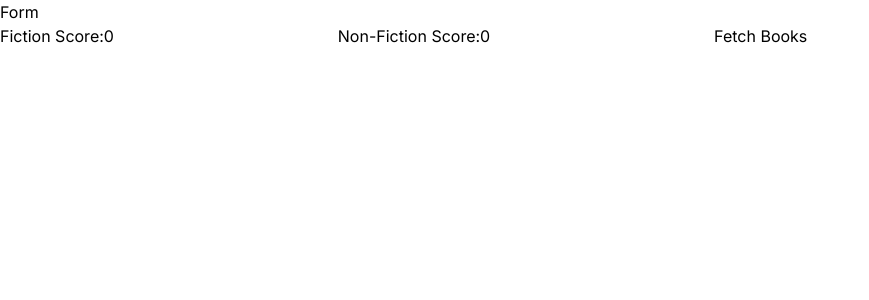
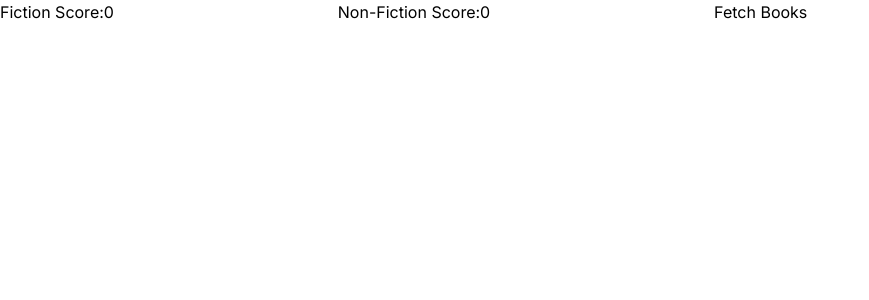
Before and after one commit to Rishi-Mishra0704/book-match-frontend, a Next.js app: page / in a window 1280 px wide. Shown: the top 300 px of the page, without its empty margins (0-869 px from the left). Built offline with nearby package versions, Linux system fonts and the light colour scheme.

Commit message:
refactor code

```diff
--- a/src/app/components/Form.tsx
+++ /dev/null
@@ -1,11 +0,0 @@
-import React from 'react'
-
-const Form = () => {
-  return (
-    <div>
-      Form
-    </div>
-  )
-}
-
-export default Form
--- a/src/app/page.tsx
+++ b/src/app/page.tsx
@@ -1,12 +1,9 @@
-import FetchBook from "./components/FetchBook";
-import Form from "./components/Form";
+import FetchBook from "@/components/FetchBook";
 
 export default function Home() {
   return (
     <div>
-      <Form />
-
       <FetchBook />
     </div>
-  )
+  );
 }
--- a/src/app/components/FetchBook.tsx
+++ b/src/components/FetchBook.tsx
@@ -1,7 +1,7 @@
 "use client";
 import React, { useState } from 'react';
 import axios from 'axios';
-import ShowBooks from './ShowBooks'; // Import ShowBooks component
+import ShowBooks from './ShowBooks';
 
 interface Book {
   id: number;
```
Also changed, not shown: src/components/Navbar.tsx (renamed from src/app/components/Navbar.tsx), src/components/ShowBooks.tsx (renamed from src/app/components/ShowBooks.tsx).
